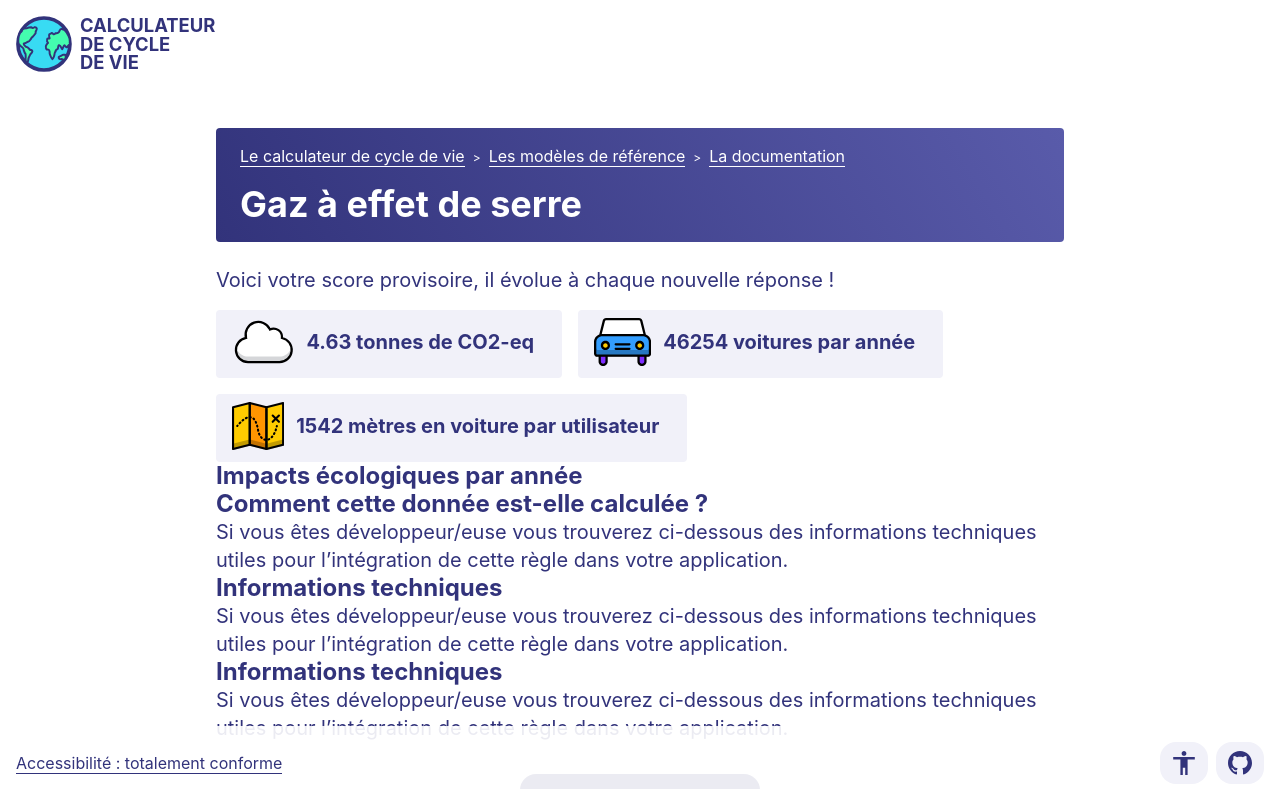
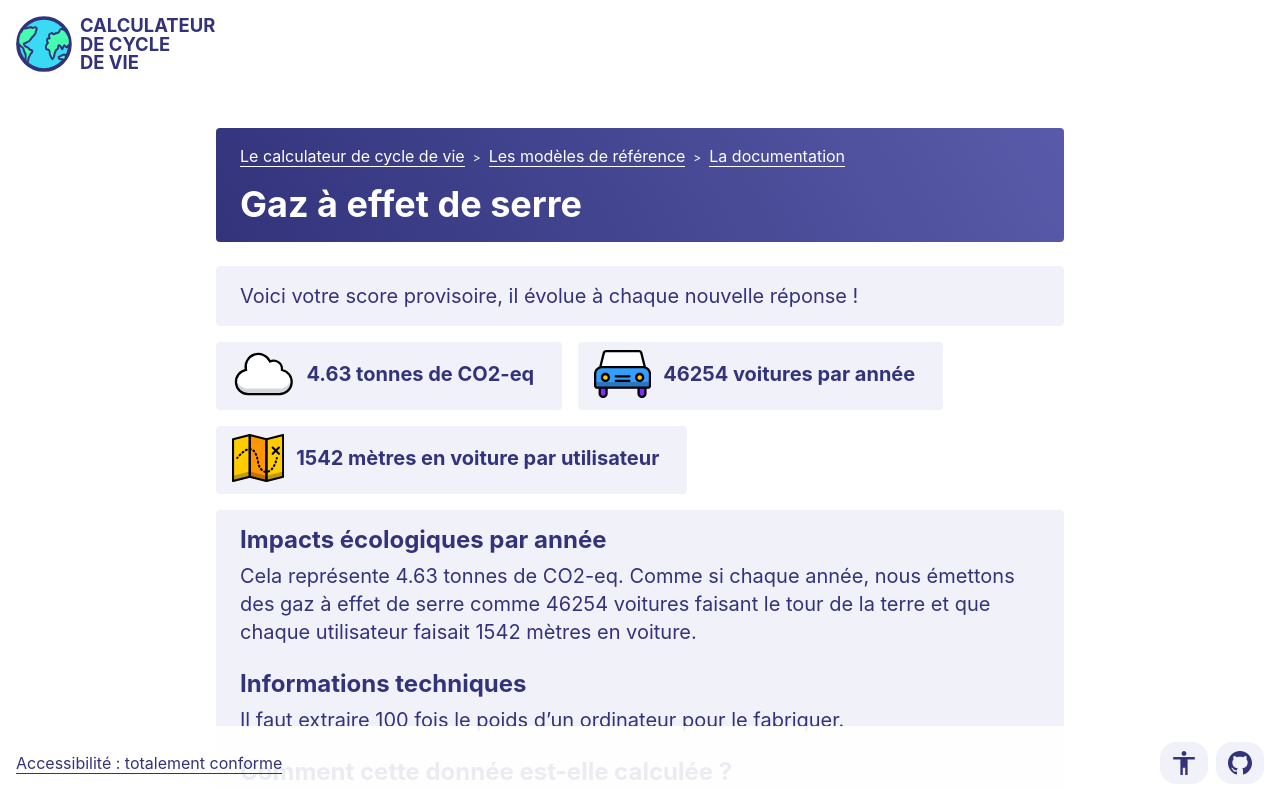
Before and after one commit to adrienloup/lcc, a React (Vite) app: page /lcc/documentation/gaz-a-effet-de-serre in a window 1280 px wide. Shown: the top 789 px of the page. Built offline with nearby package versions, Linux system fonts and the light colour scheme.

Commit message:
Initialize lcc project

```diff
--- a/src/pages/Documentation/GreenhouseGas/GreenhouseGas.tsx
+++ b/src/pages/Documentation/GreenhouseGas/GreenhouseGas.tsx
@@ -57,17 +57,20 @@ function GreenhouseGas() {
       >
         <article className='article'>
           <Heading text='Gaz à effet de serre' />
-          <Text text='<p>Voici votre score provisoire, il évolue à chaque nouvelle réponse !</p>' />
+          <div className='frame'>
+            <Text text='<p>Voici votre score provisoire, il évolue à chaque nouvelle réponse !</p>' />
+          </div>
           <Score text={`${gasScore} tonnes de CO2-eq`} icon='cloud' />
           <Score text={`${carScore} voitures par année`} icon='car' />
           <Score text={`${meterScore} mètres en voiture par utilisateur`} icon='map' />
-          <Subtitle text='Impacts écologiques par année' />
-          <Subtitle text='Comment cette donnée est-elle calculée&nbsp;?' />
-          <Text text='<p>Si vous êtes développeur/euse vous trouverez ci-dessous des informations techniques utiles pour l’intégration de cette règle dans votre application.</p>' />
-          <Subtitle text='Informations techniques' />
-          <Text text='<p>Si vous êtes développeur/euse vous trouverez ci-dessous des informations techniques utiles pour l’intégration de cette règle dans votre application.</p>' />
-          <Subtitle text='Informations techniques' />
-          <Text text='<p>Si vous êtes développeur/euse vous trouverez ci-dessous des informations techniques utiles pour l’intégration de cette règle dans votre application.</p>' />
+          <div className='frame'>
+            <Subtitle text='Impacts écologiques par année' />
+            <Text text={`<p>Cela représente ${gasScore} tonnes de CO2-eq. Comme si chaque année, nous émettons des gaz à effet de serre comme ${carScore} voitures faisant le tour de la terre et que chaque utilisateur faisait ${meterScore} mètres en voiture.</p>`} />
+            <Subtitle text='Informations techniques' />
+            <Text text='<p>Il faut extraire 100 fois le poids d’un ordinateur pour le fabriquer.</p>' />
+            <Subtitle text='Comment cette donnée est-elle calculée&nbsp;?' />
+            <Text text='<p>@TODO</p>' />
+          </div>
           <div className='footing'>
             <Back />
           </div>
```
